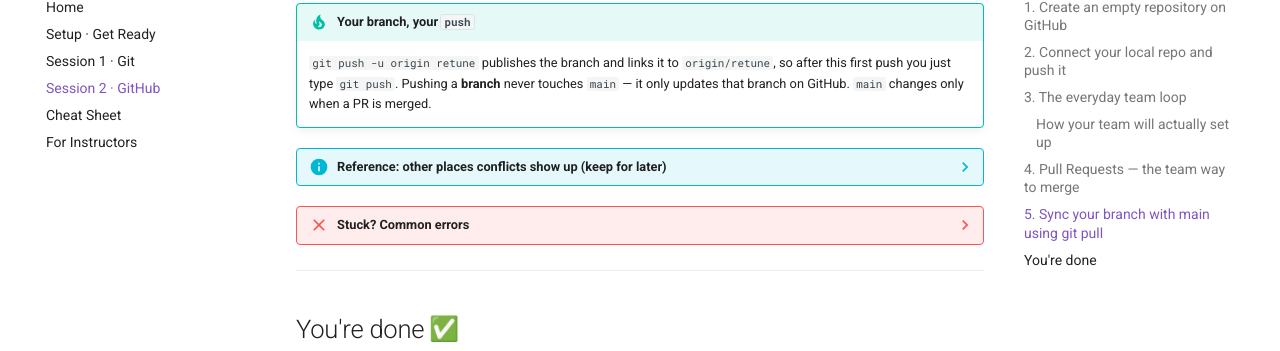
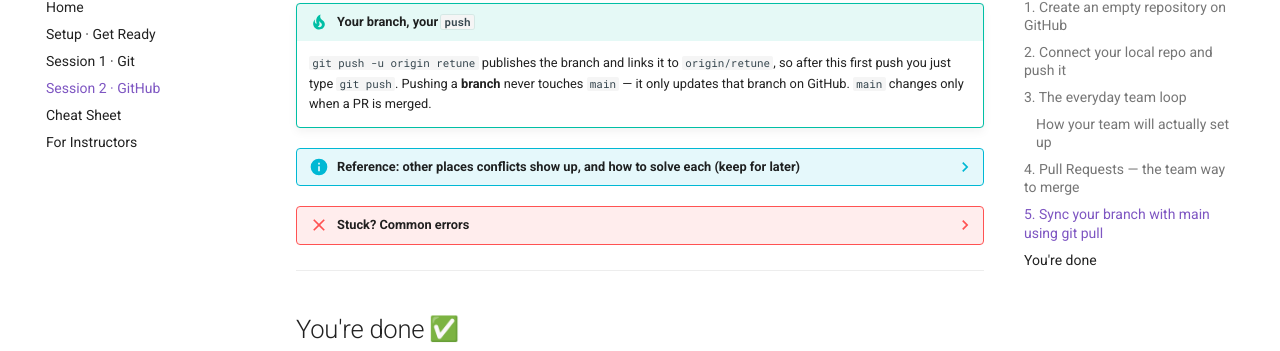
Before and after one commit to jcaicedo6/git-tutorial, an MkDocs documentation site: the page built from docs/session2-github.md, in a window 1280 px wide and 900 px high, scrolled down 7459 px. Shown: the part 101-452 px from the top of the window. Built offline with MkDocs 1.6.1 and Material for MkDocs 9.7.7, drawn with Linux system fonts in a browser that asks for light colours; emoji names are drawn with the system emoji font; comment, search, counter and statistics services are not loaded; part of the change alters nothing that is shown.

Commit message:
Expand conflict reference with worked examples for PR/rebase/shared-branch cases

````diff
--- a/docs/session2-github.md
+++ b/docs/session2-github.md
@@ -422,20 +422,78 @@ a **Pull Request** (as in §4) to merge `retune` into `main`.
     this first push you just type `git push`. Pushing a **branch** never touches `main` — it
     only updates that branch on GitHub. `main` changes only when a PR is merged.
 
-??? info "Reference: other places conflicts show up (keep for later)"
-    A conflict always means the **same lines were changed two ways**, and the fix is always the
-    same: open the file, keep the version you want, delete the `<<< === >>>` markers, then
-    `git add`. Only the **final step** differs by situation:
+??? info "Reference: other places conflicts show up, and how to solve each (keep for later)"
+    Every conflict means the **same lines changed two ways**. The **core fix never changes**:
 
-    | Situation | How it happens | Finish with |
-    |-----------|----------------|-------------|
-    | **Pull / merge** (this section) | `git pull` or `git merge` brings in others' work that touched your lines | `git commit` |
-    | **Two PRs, same line** | Two teammates' branches edit the same line; the *second* PR to merge conflicts (resolve on GitHub or locally) | `git commit` |
-    | **Rebase** | `git rebase` / `git pull --rebase` replays your commits on the updated `main` for a linear history | `git rebase --continue` |
+    1. Run `git status` — it lists the conflicted files under *"Unmerged paths"*.
+    2. Open each one, find the `<<<<<<<  =======  >>>>>>>` markers, keep the version you want, and
+       **delete the other version plus all three marker lines**.
+    3. `git add <file>` to mark it resolved.
+    4. **Finish the operation** — and *only this last step* differs by situation, below.
 
-    Escape hatch for any of them: **`git merge --abort`** / **`git rebase --abort`** returns you
-    to safety. `git status` always names the conflicted files and the next step. Golden rule for
-    rebase: only rebase your **own, un-pushed** commits.
+    ---
+
+    **A · Two Pull Requests touch the same line**
+
+    You opened a PR; a teammate's PR merged into `main` first and changed the same line. GitHub
+    now shows *"This branch has conflicts that must be resolved."*
+
+    - **Small conflict → fix it on GitHub:** click **Resolve conflicts**, edit the file in the web
+      editor (remove the markers), **Mark as resolved** → **Commit merge**.
+    - **Anything bigger → fix it locally**, then push:
+
+    ```bash
+    git switch add-mass-plot     # your PR's branch
+    git fetch origin             # get main's new commits
+    git merge origin/main        # replay them under yours → conflict
+    # edit fit.py: keep the right line, delete the markers
+    git add fit.py
+    git commit                   # finishes the merge (opens a ready-made message)
+    git push                     # updates the PR — the conflict banner clears
+    ```
+
+    **B · A rebase hits a conflict**
+
+    You prefer a linear history, so you replay your commits on top of the latest `main` instead
+    of merging:
+
+    ```bash
+    git switch add-mass-plot
+    git rebase main              # or: git pull --rebase origin main
+    # CONFLICT → edit fit.py, keep the right line, delete the markers
+    git add fit.py
+    git rebase --continue        # NOT git commit — this is how a rebase finishes
+    git push --force-with-lease  # history was rewritten, so a (safe) force-push is needed
+    ```
+
+    A rebase can pause **once per replayed commit** — just resolve, `git add`, `git rebase
+    --continue`, and repeat until it's done. `git rebase --abort` cancels the whole thing.
+
+    **C · `git pull` on a shared branch (e.g. `main`)**
+
+    You and a teammate both pushed to the same branch. Your `git push` is rejected
+    (*"Updates were rejected… fetch first"*); you pull and it conflicts:
+
+    ```bash
+    git pull                     # = fetch + merge; may conflict
+    # edit the file, keep the right lines, delete the markers
+    git add fit.py
+    git commit                   # (or: git rebase --continue, if you used git pull --rebase)
+    git push
+    ```
+
+    ---
+
+    **How each one *finishes* — the one thing to remember:**
+
+    | You were running… | Finish with |
+    |-------------------|-------------|
+    | `git merge` / `git pull` | `git add` → **`git commit`** |
+    | `git rebase` / `git pull --rebase` | `git add` → **`git rebase --continue`** |
+
+    Always-safe escape hatch: **`git merge --abort`** or **`git rebase --abort`** returns you to
+    exactly before the operation. Golden rule: only rebase your **own, un-pushed** commits (or a
+    branch only you use — that's why `--force-with-lease` is OK in case B).
 
 ??? failure "Stuck? Common errors"
     - **`fatal: cannot do a partial commit during a merge`** — you ran `git commit` **without
````
